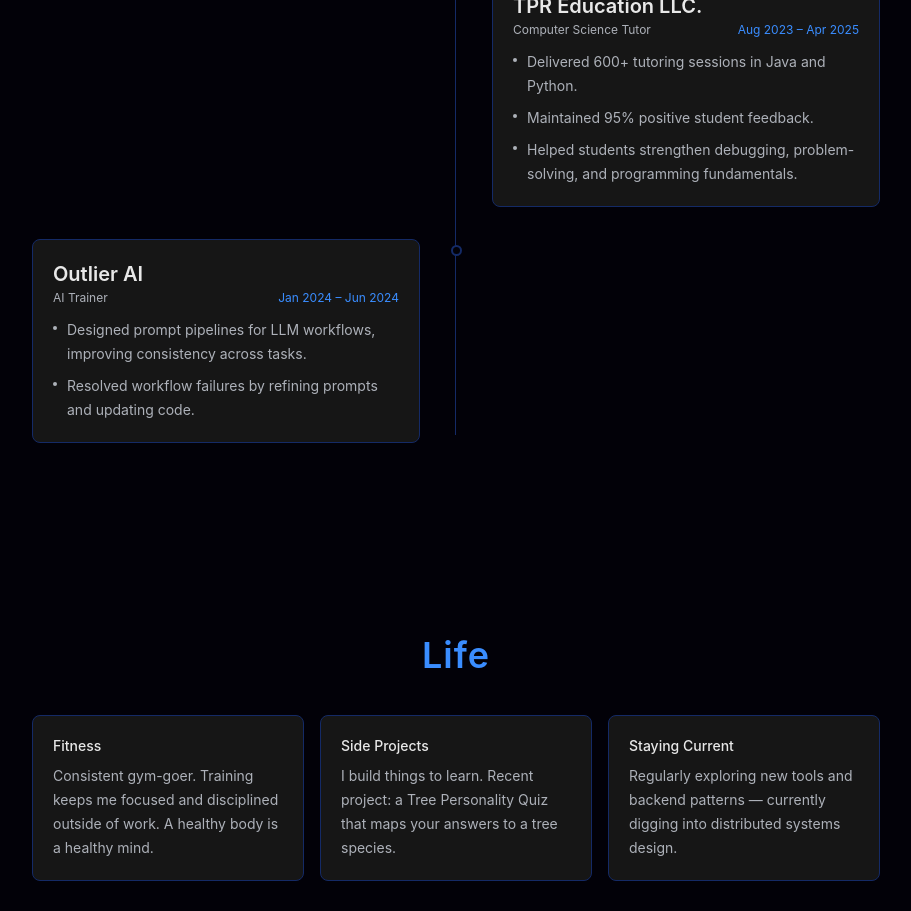
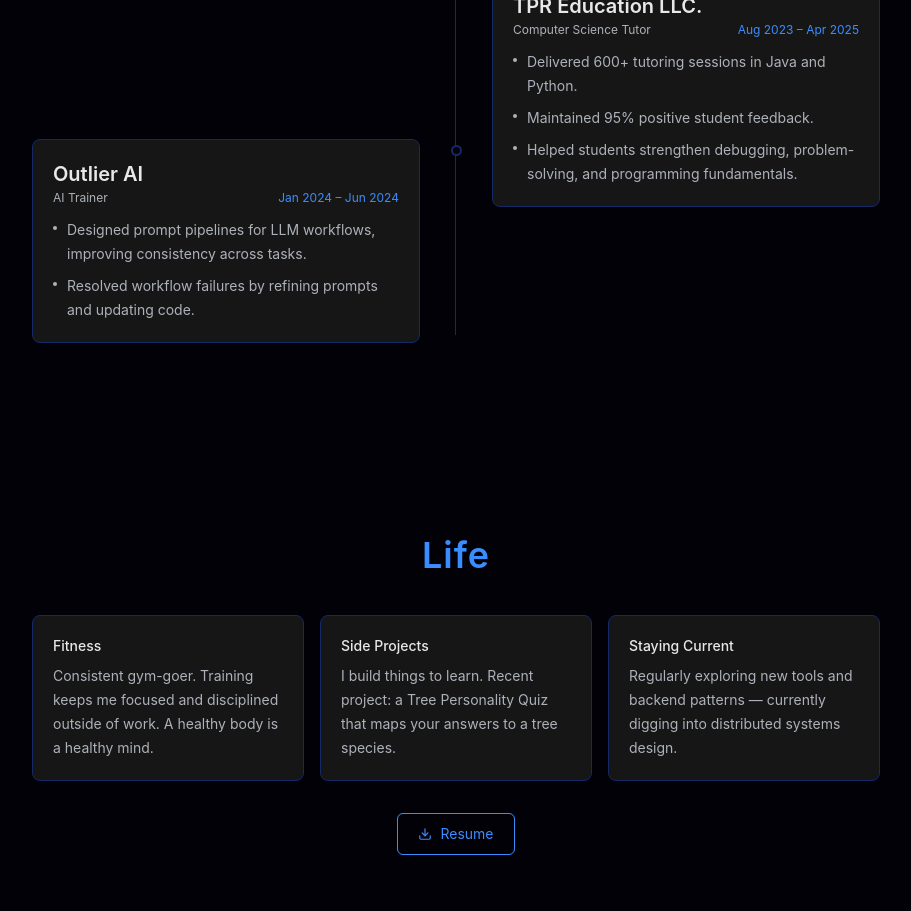
Before and after one commit to mikewm2001/portfolio, a React (Vite) app in the folder personal-landing-page/: page / in a window 1280 px wide. Shown: the part 2720-3631 px from the top of the page, without its empty margins (184-1095 px from the left). Built offline with nearby package versions, Linux system fonts and the light colour scheme.

Commit message:
chore: update timeline positioning

```diff
--- a/personal-landing-page/src/components/Experience.tsx
+++ b/personal-landing-page/src/components/Experience.tsx
@@ -73,7 +73,7 @@
 
         <div className="flex flex-col gap-8">
           {entries.map((entry, index) => (
-            <div key={entry.company} className="relative">
+            <div key={entry.company} className={`relative ${index === 2 ? 'sm:-mt-25' : ''}`}>
 
               {/* Mobile: left-aligned */}
               <div className="pl-10 sm:hidden">
```
